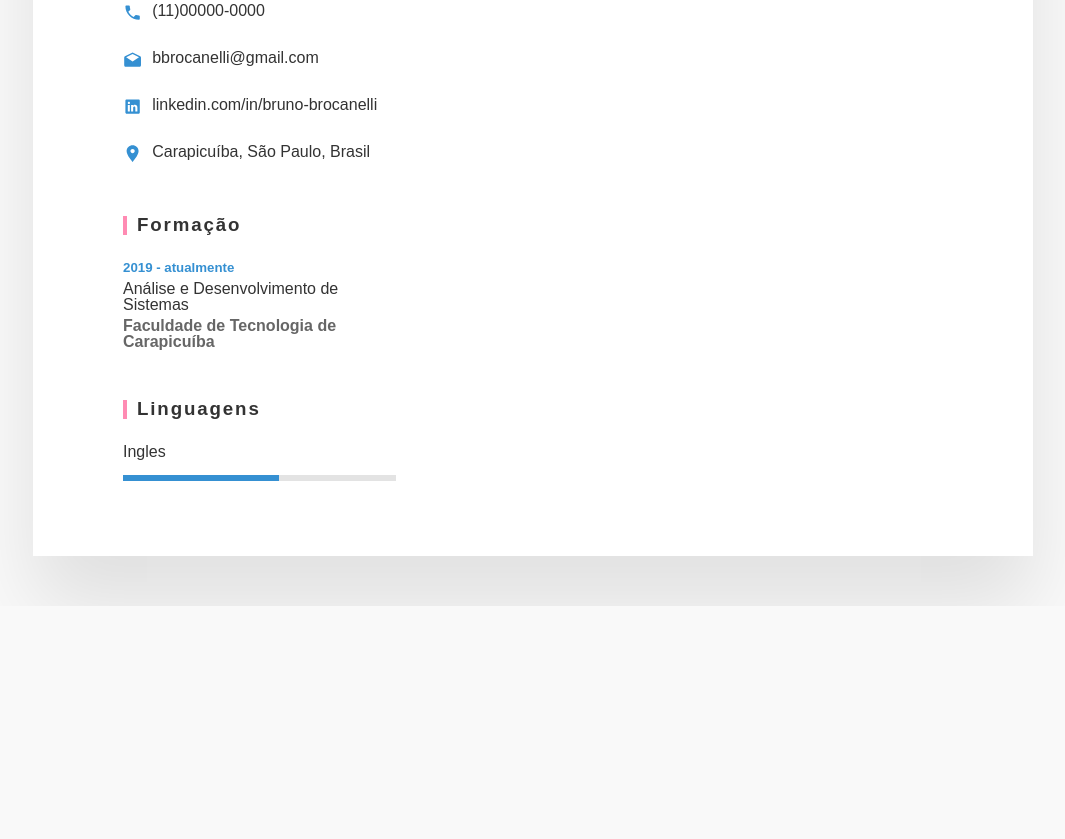
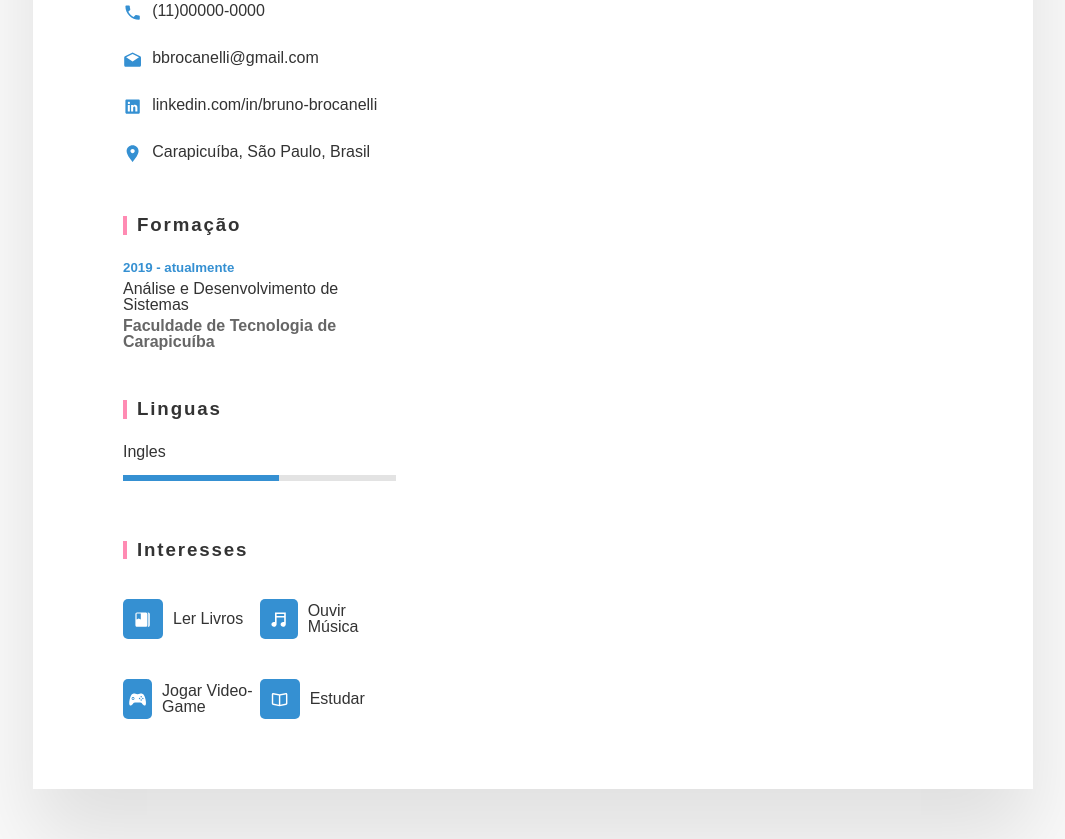
Before and after one commit to DevBruno01/Curriculum, a plain HTML site: page index.html in a window 1280 px wide. Shown: the part 442-1281 px from the top of the page, without its empty margins (107-1172 px from the left). Before the commit the page ends 1048 px from the top, so only its background shows below. Drawn offline with nearby package versions, Linux system fonts and the light colour scheme.

Commit message:
Adding my interests

```diff
--- a/index.html
+++ b/index.html
@@ -58,14 +58,29 @@
                         <h6>Faculdade de Tecnologia de Carapicuíba</h6>
                     </li>
                 </ul>
-                <h3>Linguagens</h3>
-                <ul class="linguagens">
+                <h3>Linguas</h3>
+                <ul class="linguas">
                     <li>
                         <span class="texto">Ingles</span>
                         <span class="percent">
                             <div style="width: 57%"></div>
                         </span>
                     </li>
+                </ul>
+                <h3>Interesses</h3>
+                <ul class="interesses">
+                    <li><span class="icon">
+                            <ion-icon name="bookmarks"></ion-icon>
+                        </span>Ler Livros</li>
+                    <li><span class="icon">
+                            <ion-icon name="musical-notes"></ion-icon>
+                        </span>Ouvir Música</li>
+                    <li><span class="icon">
+                            <ion-icon name="logo-game-controller-b"></ion-icon>
+                        </span>Jogar Video-Game</li>
+                    <li><span class="icon">
+                            <ion-icon name="book"></ion-icon>
+                        </span>Estudar</li>
                 </ul>
             </div>
             <div class="ladoDireito"></div>
--- a/static/styles.css
+++ b/static/styles.css
@@ -147,17 +147,17 @@ h6 {
     font-size: 1em;
 }
 
-.linguagens li {
+.linguas li {
     flex-direction: column;
 }
 
-.linguagens li span {
+.linguas li span {
     color: #333;
     font-size: 16px;
     font-weight: 500;
 }
 
-.linguagens .percent {
+.linguas .percent {
     position: relative;
     width: 100%;
     background: #e3e3e3;
@@ -168,10 +168,40 @@ h6 {
     overflow: hidden;
 }
 
-.linguagens .percent div{
+.linguas .percent div {
     position: absolute;
     top: 0;
     left: 0;
     height: 100%;
     background: #3590d2;
 }
+
+.container .contentCaixa ul.interesses {
+    position: relative;
+    display: grid;
+    grid-template-columns: 1fr 1fr;
+}
+
+.container .contentCaixa ul.interesses li {
+    display: flex;
+    align-items: center;
+    gap: 10px;
+    margin: 20px 0;
+}
+
+.container .contentCaixa ul.interesses li .icon {
+    position: relative;
+    width: 40px;
+    height: 40px;
+    background: #3590d2;
+    color: #fff;
+    border-radius: 5px;
+    display: flex;
+    justify-content: center;
+    align-items: center;
+}
+
+.container .contentCaixa ul.interesses li .icon ion-icon {
+    color: #fff;
+    margin-right: 0;
+}
```
